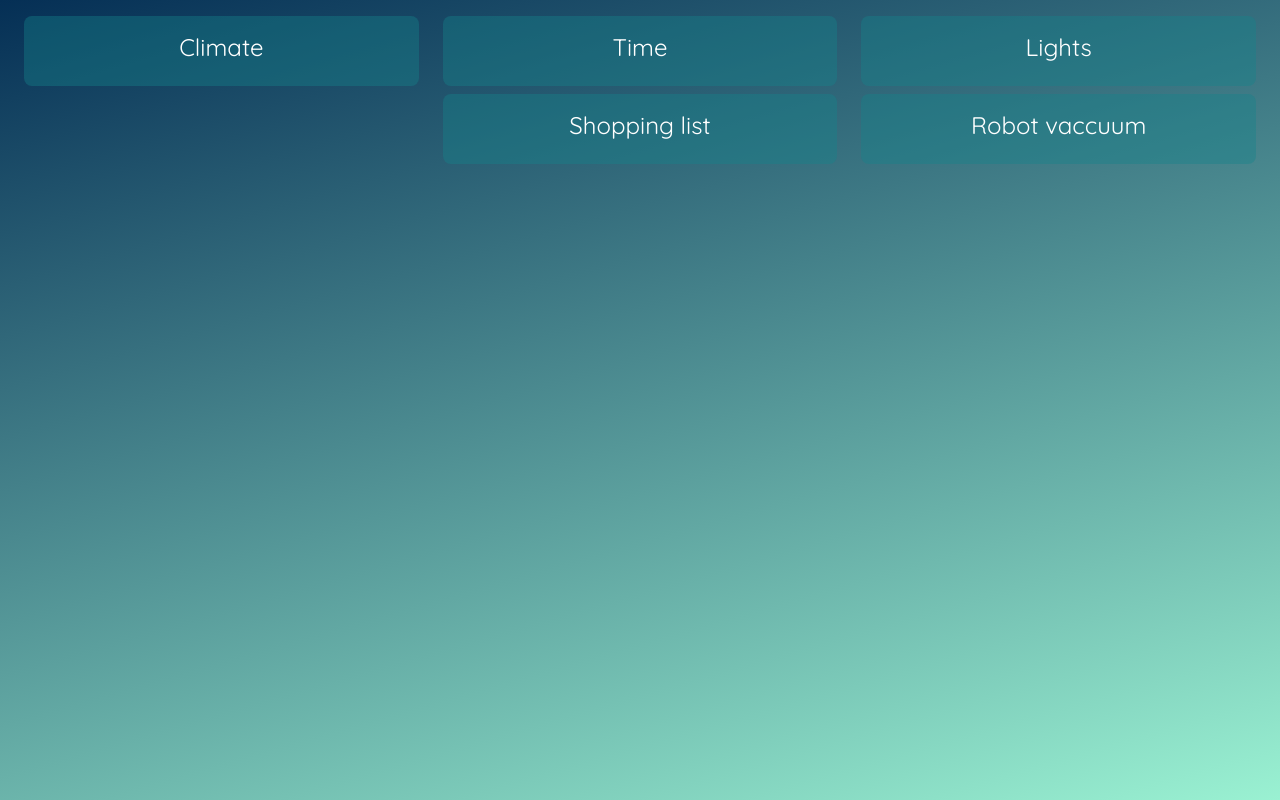
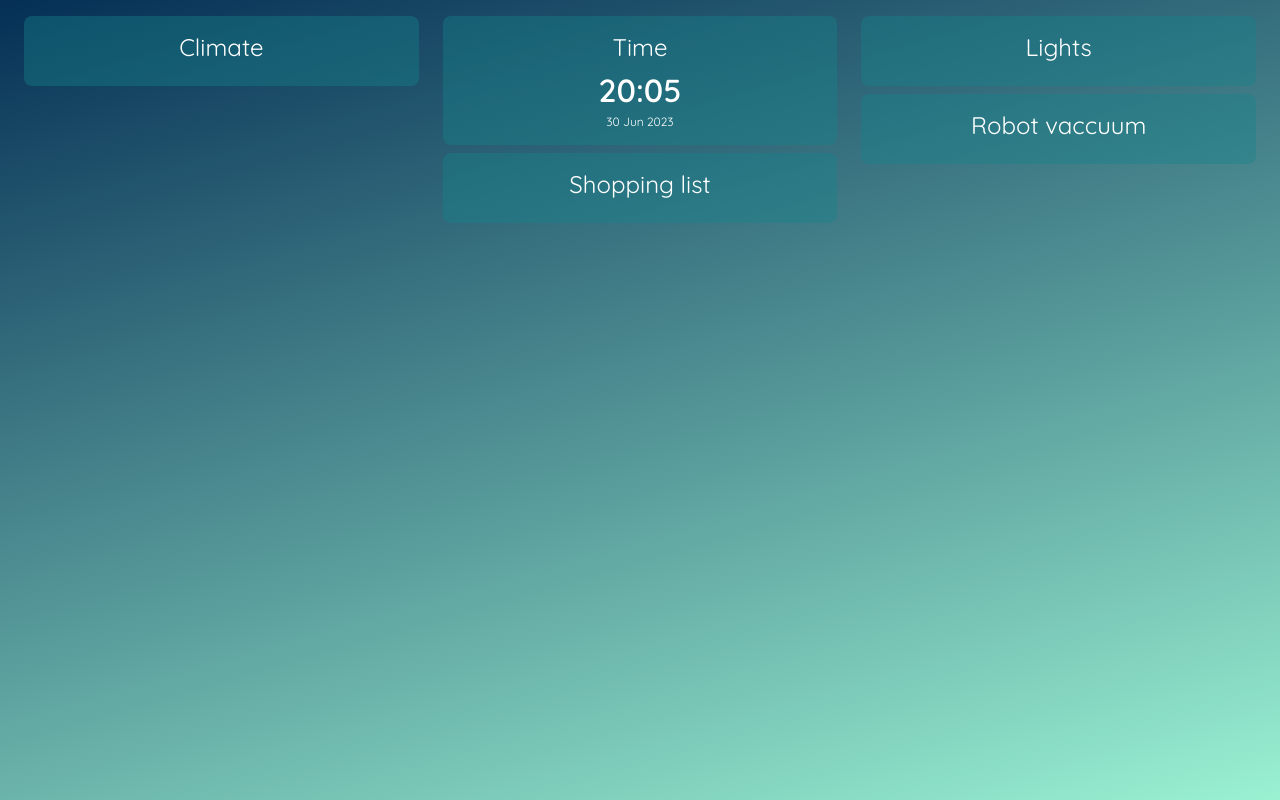
Before and after one commit to sireteller/smart-home-control-panel, an Angular app: page / in a window 1280 px wide. Built offline with nearby package versions, Linux system fonts and the light colour scheme.

Commit message:
feat(time): new component 'time'

```diff
--- a/src/app/app.component.html
+++ b/src/app/app.component.html
@@ -1,7 +1,7 @@
 <div class="app-grid">
   <div class="app-column"><app-card cardTitle="Climate"></app-card></div>
   <div class="app-column app-column--no-padding">
-    <app-card cardTitle="Time"></app-card>
+    <app-card cardTitle="Time"><app-time></app-time></app-card>
     <app-card cardTitle="Shopping list"></app-card>
   </div>
   <div class="app-column">
--- a/src/app/app.module.ts
+++ b/src/app/app.module.ts
@@ -3,11 +3,13 @@ import { BrowserModule } from '@angular/platform-browser';
 
 import { AppComponent } from './app.component';
 import { CardComponent } from './components/card/card.component';
+import { TimeComponent } from './components/time/time.component';
 
 @NgModule({
   declarations: [
     AppComponent,
-    CardComponent
+    CardComponent,
+    TimeComponent
   ],
   imports: [
     BrowserModule
--- a/src/app/components/card/card.component.html
+++ b/src/app/components/card/card.component.html
@@ -1,3 +1,4 @@
 <div class="card-container">
   <h2>{{ cardTitle }}</h2>
+  <ng-content></ng-content>
 </div>
--- /dev/null
+++ b/src/app/components/time/time.component.css
@@ -0,0 +1,15 @@
+.time-container {
+  align-items: center;
+  display: flex;
+  flex-direction: column;
+}
+
+.time-clock {
+  font-size: 2rem;
+  font-weight: 600;
+  padding: 0 0 0.25rem;
+}
+
+.time-date {
+  font-size: 0.75rem;
+}
--- /dev/null
+++ b/src/app/components/time/time.component.html
@@ -0,0 +1,4 @@
+<div class="time-container">
+  <div class="time-clock">{{ clock }}</div>
+  <div class="time-date">{{ date }}</div>
+</div>
--- /dev/null
+++ b/src/app/components/time/time.component.ts
@@ -0,0 +1,28 @@
+import { Component, OnInit, OnDestroy } from '@angular/core';
+import { formatDate } from '@angular/common';
+
+@Component({
+  selector: 'app-time',
+  templateUrl: './time.component.html',
+  styleUrls: ['./time.component.css'],
+})
+export class TimeComponent implements OnInit, OnDestroy {
+  clock!: string;
+  date!: string;
+  intervalId!: any;
+
+  ngOnInit() {
+    this.updateTime();
+    this.intervalId = setInterval(this.updateTime.bind(this), 5000);
+  }
+
+  ngOnDestroy() {
+    clearInterval(this.intervalId);
+  }
+
+  updateTime() {
+    const date = new Date();
+    this.clock = formatDate(date, 'HH:mm', 'en-EE');
+    this.date = formatDate(date, 'dd MMM YYYY', 'en-EE');
+  }
+}
```
